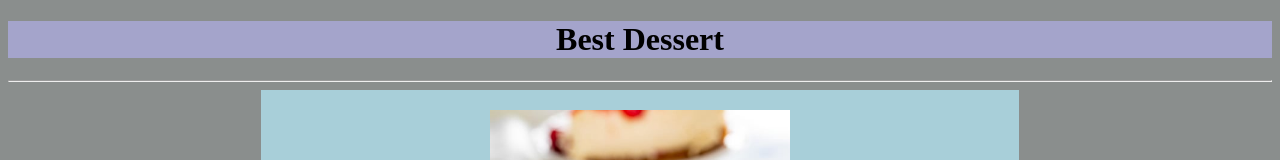
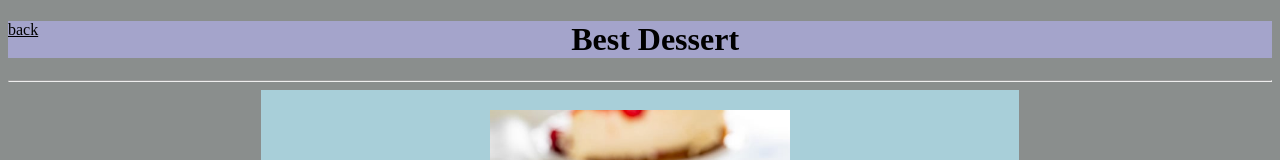
Before and after one commit to K-M-Sargent/K-M-Sargent.github.io, a plain HTML site: page desserts-5-sargent-kate/index.html in a window 1280 px wide. Shown: the top 160 px of the page. Drawn offline with Linux system fonts and the light colour scheme.

Commit message:
Update index.html

```diff
--- a/desserts-5-sargent-kate/index.html
+++ b/desserts-5-sargent-kate/index.html
@@ -6,6 +6,7 @@
         <link rel="stylesheet" href="css/styles.css">
     </head>
     <body>
+        <a style="color:black; float:left; margin:auto;" href="../index.html">back</a>
         <div id="topDiv">
             <h1>Best Dessert</h1>
         </div>
```
